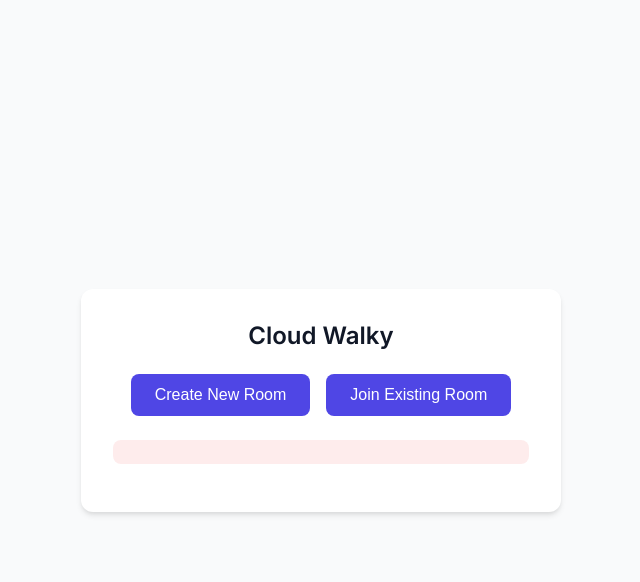
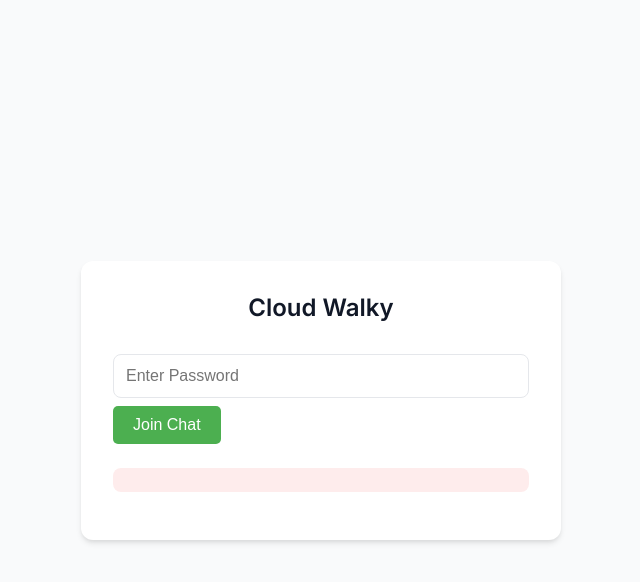
Before and after one commit to sfhelmet/voice_socket, a Flask app: page / in a window 1280 px wide. Shown: the top 582 px of the page, without its empty margins (319-959 px from the left). Run offline with Flask 3, Linux system fonts and the light colour scheme; some libraries are stand-ins or nearby versions.

Commit message:
remove room feature

```diff
--- a/app.py
+++ b/app.py
@@ -1,17 +1,15 @@
 from flask import Flask, render_template, request, session
-from flask_socketio import SocketIO, emit, join_room, leave_room
+from flask_socketio import SocketIO, emit
 import os
 from functools import wraps
-from collections import defaultdict
 
 app = Flask(__name__)
 app.config['SECRET_KEY'] = os.environ.get('SECRET_KEY', 'dev-secret-key')
 socketio = SocketIO(app, cors_allowed_origins="*", async_mode="eventlet")
 
-# Store active rooms and their passwords
-active_rooms = {}
-# Track participants in each room
-room_participants = defaultdict(set)
+# Store the room password
+ROOM_PASSWORD = os.environ.get('ROOM_PASSWORD', 'default-password')
+participants = set()
 
 def authenticated_only(f):
     @wraps(f)
@@ -25,80 +23,47 @@
 def index():
     return render_template('index.html')
 
-@app.route('/create_room', methods=['POST'])
-def create_room():
-    room_id = request.form.get('room_id')
-    password = request.form.get('password')
-
-    if not room_id or not password:
-        return {'error': 'Room ID and password are required'}, 400
-
-    if room_id in active_rooms:
-        return {'error': 'Room already exists'}, 400
-
-    active_rooms[room_id] = password
-    return {'success': True, 'room_id': room_id}
-
 @socketio.on('connect')
 def handle_connect():
     print('Client connected')
 
 @socketio.on('disconnect')
 def handle_disconnect():
-    room_id = session.get('room_id')
-    if room_id and session.get('authenticated'):
-        leave_room(room_id)
-        room_participants[room_id].discard(request.sid)
-        emit('participant_update', {'count': len(room_participants[room_id])}, room=room_id)
-        if not room_participants[room_id]:
-            del active_rooms[room_id]
-            del room_participants[room_id]
+    if session.get('authenticated'):
+        participants.discard(request.sid)
+        emit('participant_update', {'count': len(participants)}, broadcast=True)
 
 @socketio.on('leave_room')
 def handle_leave_room():
-    room_id = session.get('room_id')
-    if room_id and session.get('authenticated'):
-        leave_room(room_id)
-        room_participants[room_id].discard(request.sid)
+    if session.get('authenticated'):
+        participants.discard(request.sid)
         session['authenticated'] = False
-        session['room_id'] = None
-        emit('participant_update', {'count': len(room_participants[room_id])}, room=room_id)
-        if not room_participants[room_id]:
-            del active_rooms[room_id]
-            del room_participants[room_id]
+        emit('participant_update', {'count': len(participants)}, broadcast=True)
 
 @socketio.on('authenticate')
 def handle_authentication(data):
-    room_id = data.get('room_id')
     password = data.get('password')
 
-    if not room_id or not password:
-        emit('authentication_failed', {'message': 'Room ID and password are required'})
+    if not password:
+        emit('authentication_failed', {'message': 'Password is required'})
         return
 
-    if room_id not in active_rooms:
-        emit('authentication_failed', {'message': 'Room does not exist'})
-        return
-
-    if active_rooms[room_id] != password:
+    if password != ROOM_PASSWORD:
         emit('authentication_failed', {'message': 'Invalid password'})
         return
 
     session['authenticated'] = True
-    session['room_id'] = room_id
-    join_room(room_id)
-    room_participants[room_id].add(request.sid)
+    participants.add(request.sid)
     emit('authentication_success', {
-        'message': 'Successfully joined room',
-        'participant_count': len(room_participants[room_id])
+        'message': 'Successfully joined',
+        'participant_count': len(participants)
     })
-    emit('participant_update', {'count': len(room_participants[room_id])}, room=room_id)
+    emit('participant_update', {'count': len(participants)}, broadcast=True)
 
 @socketio.on('voice_data')
 @authenticated_only
 def handle_voice_data(data):
-    room_id = session.get('room_id')
-    emit('voice_data', data, room=room_id, include_self=False, binary=True)
+    emit('voice_data', data, broadcast=True, include_self=False, binary=True)
 
 if __name__ == '__main__':
     port = int(os.environ.get('PORT', 5000))
--- a/static/styles.css
+++ b/static/styles.css
@@ -81,26 +81,35 @@
 }
 
 button {
-    background-color: var(--primary-color);
+    padding: 10px 20px;
+    font-size: 16px;
+    border: none;
+    border-radius: 5px;
+    cursor: pointer;
+    transition: all 0.3s ease;
+    background-color: #4CAF50;
     color: white;
-    border: none;
-    padding: 12px 24px;
-    border-radius: 8px;
-    font-size: 16px;
-    font-weight: 500;
-    cursor: pointer;
-    transition: all 0.2s ease;
 }
 
 button:hover {
-    background-color: var(--primary-hover);
-    transform: translateY(-1px);
+    background-color: #45a049;
 }
 
 button:disabled {
-    background-color: var(--border-color);
+    background-color: #cccccc;
     cursor: not-allowed;
-    transform: none;
+}
+
+#muteButton {
+    background-color: #4CAF50;
+}
+
+#muteButton:hover {
+    background-color: #45a049;
+}
+
+#muteButton:disabled {
+    background-color: #cccccc;
 }
 
 input {
@@ -193,9 +202,9 @@
 
 .controls {
     display: flex;
-    gap: 16px;
     justify-content: center;
-    margin: 24px 0;
+    gap: 10px;
+    margin-top: 20px;
 }
 
 .room-info {
--- a/templates/index.html
+++ b/templates/index.html
@@ -12,25 +12,9 @@
     <div class="container">
         <div class="auth-container" id="authContainer">
             <h2>Cloud Walky</h2>
-            <div class="button-group">
-                <button id="createRoomBtn">Create New Room</button>
-                <button id="joinRoomBtn">Join Existing Room</button>
-            </div>
-            <div id="createRoomForm" style="display: none;">
-                <h3>Create Room</h3>
-                <div class="form-group">
-                    <input type="text" id="newRoomId" placeholder="Room ID">
-                    <input type="password" id="newRoomPassword" placeholder="Password">
-                </div>
-                <button id="createRoomSubmit">Create Room</button>
-            </div>
-            <div id="joinRoomForm" style="display: none;">
-                <h3>Join Room</h3>
-                <div class="form-group">
-                    <input type="text" id="roomId" placeholder="Room ID">
-                    <input type="password" id="roomPassword" placeholder="Password">
-                </div>
-                <button id="joinRoomSubmit">Join Room</button>
+            <div class="form-group">
+                <input type="password" id="password" placeholder="Enter Password">
+                <button id="joinBtn">Join Chat</button>
             </div>
             <div id="authError" class="error-message"></div>
         </div>
@@ -38,8 +22,8 @@
         <div class="chat-container" id="chatContainer">
             <h1>Cloud Walky</h1>
             <div class="room-info">
-                <div id="participantCount">1 person in room</div>
-                <button id="leaveRoomBtn" class="secondary-button">Leave Room</button>
+                <div id="participantCount">1 person in chat</div>
+                <button id="leaveRoomBtn" class="secondary-button">Leave Chat</button>
             </div>
             <div id="status">Ready to chat</div>
             <div class="input-indicator">
@@ -50,8 +34,7 @@
                 <div class="volume-level" id="volumeLevel"></div>
             </div>
             <div class="controls">
-                <button id="recordButton">Start Chat</button>
-                <button id="stopButton" disabled>Stop Chat</button>
+                <button id="muteButton">Mute</button>
             </div>
         </div>
     </div>
@@ -60,26 +43,20 @@
         const socket = io();
         const authContainer = document.getElementById('authContainer');
         const chatContainer = document.getElementById('chatContainer');
-        const createRoomForm = document.getElementById('createRoomForm');
-        const joinRoomForm = document.getElementById('joinRoomForm');
         const authError = document.getElementById('authError');
-        const createRoomBtn = document.getElementById('createRoomBtn');
-        const joinRoomBtn = document.getElementById('joinRoomBtn');
-        const createRoomSubmit = document.getElementById('createRoomSubmit');
-        const joinRoomSubmit = document.getElementById('joinRoomSubmit');
-        const recordButton = document.getElementById('recordButton');
-        const stopButton = document.getElementById('stopButton');
+        const joinBtn = document.getElementById('joinBtn');
+        const leaveRoomBtn = document.getElementById('leaveRoomBtn');
+        const muteButton = document.getElementById('muteButton');
         const statusElement = document.getElementById('status');
         const volumeLevel = document.getElementById('volumeLevel');
         const inputDot = document.getElementById('inputDot');
-        const leaveRoomBtn = document.getElementById('leaveRoomBtn');
         const participantCount = document.getElementById('participantCount');
 
         let audioContext;
         let sourceNode;
         let processorNode;
         let analyserNode;
-        let isRecording = false;
+        let isMuted = false;
         let lastProcessTime = 0;
         let authenticated = false;
 
@@ -88,50 +65,19 @@
         let isPlaying = false;
         let latencyHistory = [];
         const MAX_LATENCY_HISTORY = 100;
+        const BUFFER_REFRESH_INTERVAL = 5000; // 5 seconds
 
-        // Authentication handlers
-        createRoomBtn.onclick = () => {
-            createRoomForm.style.display = 'block';
-            joinRoomForm.style.display = 'none';
+        // Add buffer refresh timer
+        let bufferRefreshTimer;
+
+        // Authentication handler
+        joinBtn.onclick = () => {
+            const password = document.getElementById('password').value;
+            authenticate(password);
         };
 
-        joinRoomBtn.onclick = () => {
-            joinRoomForm.style.display = 'block';
-            createRoomForm.style.display = 'none';
-        };
-
-        createRoomSubmit.onclick = async () => {
-            const roomId = document.getElementById('newRoomId').value;
-            const password = document.getElementById('newRoomPassword').value;
-
-            try {
-                const response = await fetch('/create_room', {
-                    method: 'POST',
-                    headers: {
-                        'Content-Type': 'application/x-www-form-urlencoded',
-                    },
-                    body: `room_id=${encodeURIComponent(roomId)}&password=${encodeURIComponent(password)}`
-                });
-
-                const data = await response.json();
-                if (data.error) {
-                    authError.textContent = data.error;
-                } else {
-                    authenticate(roomId, password);
-                }
-            } catch (err) {
-                authError.textContent = 'Error creating room';
-            }
-        };
-
-        joinRoomSubmit.onclick = () => {
-            const roomId = document.getElementById('roomId').value;
-            const password = document.getElementById('roomPassword').value;
-            authenticate(roomId, password);
-        };
-
-        function authenticate(roomId, password) {
-            socket.emit('authenticate', { room_id: roomId, password: password });
+        function authenticate(password) {
+            socket.emit('authenticate', { password: password });
         }
 
         socket.on('authentication_success', (data) => {
@@ -151,45 +97,91 @@
         });
 
         function updateParticipantCount(count) {
-            participantCount.textContent = `${count} ${count === 1 ? 'person' : 'people'} in room`;
+            participantCount.textContent = `${count} ${count === 1 ? 'person' : 'people'} in chat`;
+        }
+
+        function cleanupAudio() {
+            if (bufferRefreshTimer) {
+                clearInterval(bufferRefreshTimer);
+                bufferRefreshTimer = null;
+            }
+            if (processorNode) {
+                processorNode.disconnect();
+                processorNode = null;
+            }
+            if (analyserNode) {
+                analyserNode.disconnect();
+                analyserNode = null;
+            }
+            if (sourceNode) {
+                sourceNode.disconnect();
+                sourceNode = null;
+            }
+            if (audioContext) {
+                audioContext.close();
+                audioContext = null;
+            }
+            playbackQueue = [];
+            isPlaying = false;
         }
 
         leaveRoomBtn.onclick = () => {
-            if (confirm('Are you sure you want to leave the room?')) {
+            if (confirm('Are you sure you want to leave the chat?')) {
                 socket.emit('leave_room');
                 authenticated = false;
                 chatContainer.style.display = 'none';
                 authContainer.style.display = 'block';
-                // Reset forms
-                createRoomForm.style.display = 'none';
-                joinRoomForm.style.display = 'none';
                 authError.textContent = '';
+                cleanupAudio();
             }
         };
 
         async function initAudio() {
             try {
                 audioContext = new (window.AudioContext || window.webkitAudioContext)();
-                const stream = await navigator.mediaDevices.getUserMedia({ audio: true });
+                const stream = await navigator.mediaDevices.getUserMedia({
+                    audio: {
+                        echoCancellation: true,
+                        noiseSuppression: true,
+                        autoGainControl: true,
+                        sampleRate: 48000,
+                        channelCount: 1
+                    }
+                });
                 sourceNode = audioContext.createMediaStreamSource(stream);
 
                 // Create analyser node for volume visualization
                 analyserNode = audioContext.createAnalyser();
-                analyserNode.fftSize = 128; // Reduced from 256 for faster processing
-                analyserNode.smoothingTimeConstant = 0.3; // Reduced smoothing for faster response
+                analyserNode.fftSize = 2048; // Increased for better frequency resolution
+                analyserNode.smoothingTimeConstant = 0.8; // Smoother volume visualization
                 const bufferLength = analyserNode.frequencyBinCount;
                 const dataArray = new Uint8Array(bufferLength);
 
-                // Reduced buffer size for lower latency
-                processorNode = audioContext.createScriptProcessor(1024, 1, 1);
+                // Create gain node for better volume control
+                const gainNode = audioContext.createGain();
+                gainNode.gain.value = 1.0;
+
+                // Create compressor for better audio quality
+                const compressor = audioContext.createDynamicsCompressor();
+                compressor.threshold.value = -24;
+                compressor.knee.value = 30;
+                compressor.ratio.value = 12;
+                compressor.attack.value = 0.003;
+                compressor.release.value = 0.25;
+
+                // Create script processor with larger buffer size
+                processorNode = audioContext.createScriptProcessor(4096, 1, 1);
+
+                // Start buffer refresh timer
+                bufferRefreshTimer = setInterval(refreshBuffer, BUFFER_REFRESH_INTERVAL);
 
                 processorNode.onaudioprocess = (e) => {
-                    if (!isRecording) return;
+                    if (!authenticated || isMuted) return;
 
                     const currentTime = performance.now();
                     const inputData = e.inputBuffer.getChannelData(0);
 
-                    // Calculate RMS value for volume with smoothing
+                    // Calculate RMS value for volume with improved smoothing
                     let sum = 0;
                     for (let i = 0; i < inputData.length; i++) {
                         sum += inputData[i] * inputData[i];
@@ -197,21 +189,22 @@
                     const rms = Math.sqrt(sum / inputData.length);
                     const db = 20 * Math.log10(rms);
 
-                    // Apply smoothing to the volume calculation
+                    // Improved volume calculation with better smoothing
                     const rawVolume = Math.min(100, Math.max(0, (db + 100) * 1.5));
-                    const smoothedVolume = Math.min(100, rawVolume * 0.7); // Reduce sensitivity by 30%
+                    const smoothedVolume = Math.min(100, rawVolume * 0.7);
 
                     // Update visual indicators
                     volumeLevel.style.width = `${smoothedVolume}%`;
-                    inputDot.classList.toggle('active', rawVolume > 20); // Keep the same threshold for activation
+                    inputDot.classList.toggle('active', rawVolume > 20);
 
-                    // Convert and send audio data
+                    // Convert to 16-bit PCM with improved quality
                     const int16Buffer = new Int16Array(inputData.length);
                     for (let i = 0; i < inputData.length; i++) {
-                        int16Buffer[i] = inputData[i] * 0x7FFF;
+                        // Apply gentle compression to improve quality
+                        const compressedSample = Math.tanh(inputData[i] * 1.5) / 1.5;
+                        int16Buffer[i] = Math.max(-32768, Math.min(32767, Math.round(compressedSample * 32767)));
                     }
 
-                    // Add timestamp to track latency
                     const audioData = {
                         timestamp: currentTime,
                         data: int16Buffer.buffer
@@ -219,23 +212,23 @@
 
                     socket.emit('voice_data', audioData);
 
-                    // Calculate processing time
                     const processTime = performance.now() - currentTime;
                     lastProcessTime = processTime;
 
-                    // Update latency history
                     latencyHistory.push(processTime);
                     if (latencyHistory.length > MAX_LATENCY_HISTORY) {
                         latencyHistory.shift();
                     }
                 };
 
-                // Optimized audio node connections
+                // Connect nodes in the correct order
                 sourceNode.connect(analyserNode);
-                analyserNode.connect(processorNode);
+                analyserNode.connect(compressor);
+                compressor.connect(gainNode);
+                gainNode.connect(processorNode);
                 processorNode.connect(audioContext.destination);
 
-                recordButton.disabled = false;
+                muteButton.disabled = false;
                 statusElement.textContent = "Ready to chat";
             } catch (err) {
                 console.error("Error in audio initialization:", err);
@@ -243,13 +236,16 @@
             }
         }
 
-        recordButton.onclick = () => {
-            if (isRecording) return;
-            isRecording = true;
-            recordButton.disabled = true;
-            stopButton.disabled = false;
-            statusElement.textContent = "Chatting...";
-            statusElement.classList.add("recording");
+        muteButton.onclick = () => {
+            isMuted = !isMuted;
+            muteButton.textContent = isMuted ? "Unmute" : "Mute";
+            statusElement.textContent = isMuted ? "Muted" : "Chatting...";
+            statusElement.classList.toggle("recording", !isMuted);
+
+            if (isMuted) {
+                volumeLevel.style.width = "0%";
+                inputDot.classList.remove('active');
+            }
 
             // Resume audio context if it was suspended
             if (audioContext.state === 'suspended') {
@@ -257,17 +253,6 @@
                     console.log("AudioContext resumed");
                 });
             }
-        };
-
-        stopButton.onclick = () => {
-            if (!isRecording) return;
-            isRecording = false;
-            recordButton.disabled = false;
-            stopButton.disabled = true;
-            statusElement.textContent = "Ready to chat";
-            statusElement.classList.remove("recording");
-            volumeLevel.style.width = "0%";
-            inputDot.classList.remove('active');
         };
 
         // Play received audio with latency compensation
@@ -283,6 +268,14 @@
 
             if (!isPlaying) playFromQueue();
         });
+
+        function refreshBuffer() {
+            if (playbackQueue.length > 0) {
+                console.log(`Clearing ${playbackQueue.length} items from playback queue`);
+                playbackQueue = [];
+                isPlaying = false;
+            }
+        }
 
         function playFromQueue() {
             if (playbackQueue.length === 0) {
@@ -305,8 +298,11 @@
             const int16Array = new Int16Array(arrayBuffer);
             const float32Array = new Float32Array(int16Array.length);
 
+            // Improved conversion with better quality
             for (let i = 0; i < int16Array.length; i++) {
-                float32Array[i] = int16Array[i] / 0x7FFF;
+                // Apply inverse compression for better quality
+                const normalizedSample = int16Array[i] / 32767;
+                float32Array[i] = Math.atanh(normalizedSample * 1.5) / 1.5;
             }
 
             const audioBuffer = audioContext.createBuffer(1, float32Array.length, audioContext.sampleRate);
@@ -314,12 +310,21 @@
 
             const source = audioContext.createBufferSource();
             source.buffer = audioBuffer;
-            source.connect(audioContext.destination);
+
+            // Add gain node for playback
+            const gainNode = audioContext.createGain();
+            gainNode.gain.value = 1.0;
+
+            source.connect(gainNode);
+            gainNode.connect(audioContext.destination);
             source.onended = playFromQueue;
             source.start();
         }
 
-        window.onload = initAudio;
+        // Clean up on page unload
+        window.addEventListener('beforeunload', () => {
+            cleanupAudio();
+        });
     </script>
 </body>
 </html>
```
